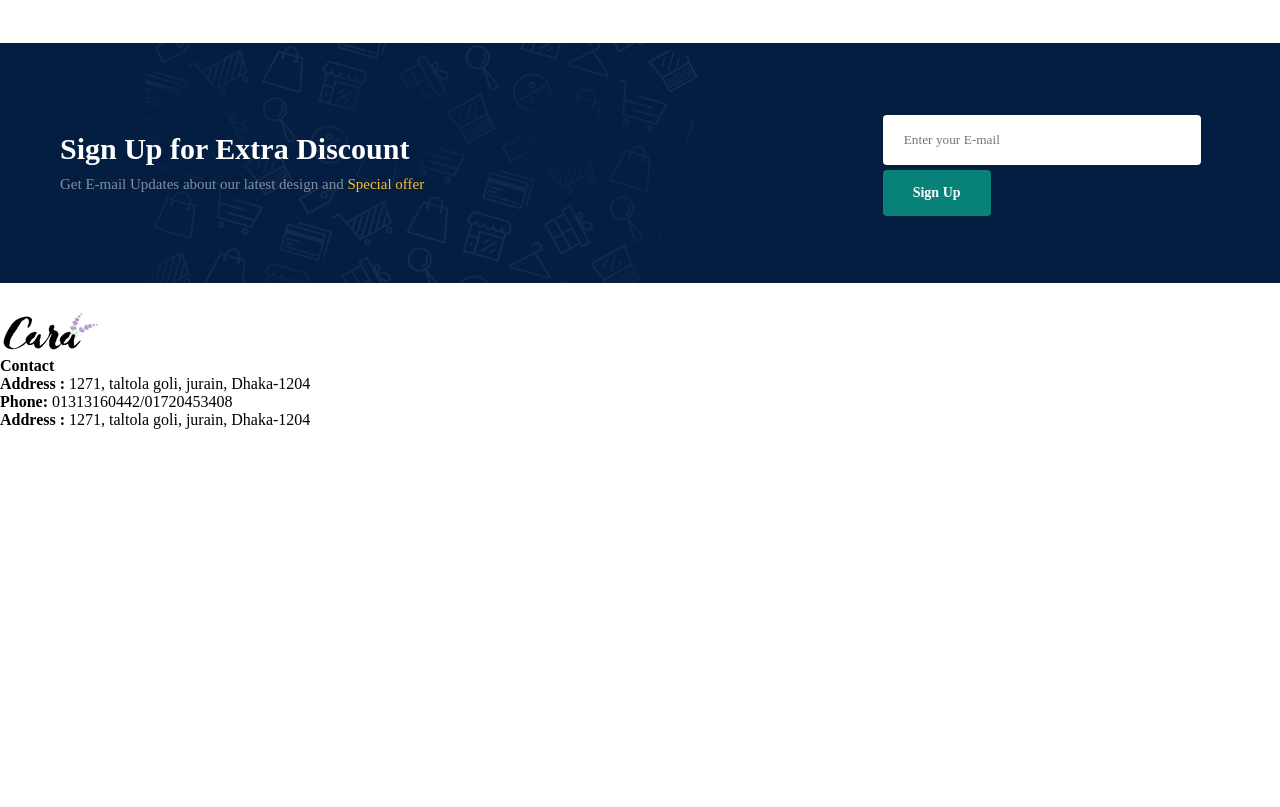
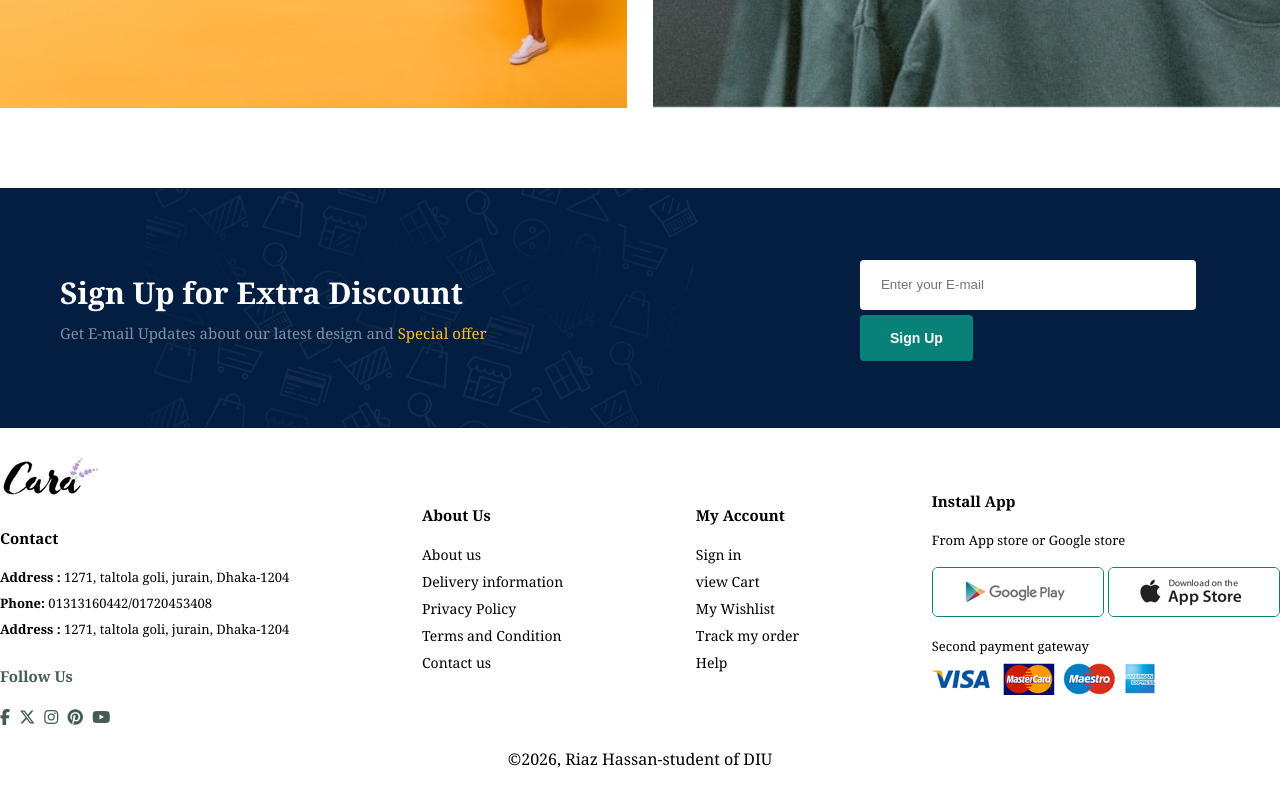
Before and after one commit to Riaz6452/E-commerce-Website, a plain HTML site: page index.html in a window 1280 px wide. Shown: the part 4157-4964 px from the top of the page. Before the commit the page ends 4586 px from the top, so only its background shows below. Drawn offline with Linux system fonts and the light colour scheme.

Commit message:
Almost Finished

```diff
--- a/index.html
+++ b/index.html
@@ -1,12 +1,9 @@
 <!doctype html>
 <html lang="en">
-  <head>
+<head>
     <meta charset="UTF-8" />
     <meta name="viewport" content="width=device-width, initial-scale=1.0" />
-    <link
-      rel="stylesheet"
-      href="https://cdnjs.cloudflare.com/ajax/libs/font-awesome/6.4.0/css/all.min.css"
-    />
+    <link rel="stylesheet" href="https://cdnjs.cloudflare.com/ajax/libs/font-awesome/6.5.1/css/all.min.css">
     <link rel="stylesheet" href="style.css" />
     <title>E-commerce</title>
   </head>
@@ -348,15 +345,60 @@
             </div>
      </section>
 
-     <footer>
+<footer>
+
       <div class="col">
-            <img src="img/logo.png" alt="logo">
+            <img class="logo" src="img/logo.png" alt="logo">
             <h4>Contact</h4>
             <p><strong>Address :</strong>&nbsp;1271, taltola goli, jurain, Dhaka-1204</p>
             <p><strong>Phone:</strong>&nbsp;01313160442/01720453408</p>
             <p><strong>Address :</strong>&nbsp;1271, taltola goli, jurain, Dhaka-1204</p>
+
+            <div class="follow">
+                  <h4>Follow Us</h4>
+                  <div class="icon">
+                        <i class="fa-brands fa-facebook-f"></i>
+                        <i class="fa-brands fa-x-twitter"></i>
+                        <i class="fa-brands fa-instagram"></i>
+                        <i class="fa-brands fa-pinterest"></i>
+                        <i class="fa-brands fa-youtube"></i>
+                  </div>
+            </div>
       </div>
-     </footer>
+
+
+      <div class="col">
+            <h4>About Us</h4>
+            <a href="#">About us</a>
+            <a href="#">Delivery information</a>
+            <a href="#">Privacy Policy</a>
+            <a href="#">Terms and Condition</a>
+            <a href="#">Contact us</a>
+      </div>
+
+            <div class="col">
+            <h4>My Account</h4>
+            <a href="#">Sign in</a>
+            <a href="#">view Cart</a>
+            <a href="#">My Wishlist</a>
+            <a href="#">Track my order</a>
+            <a href="#">Help</a>
+      </div>
+
+      <div class="col install">
+            <h4>Install App</h4>
+            <p>From App store or Google store</p>
+            <div class="row">
+                  <img src="img/pay/play.jpg" alt="play-store">
+                  <img src="img/pay/app.jpg" alt="app-store">
+            </div>
+            <p>Second payment gateway</p>
+            <img src="img/pay/pay.png" alt="">
+      </div>
+</footer>
+<div class="copy-right">
+      <p>&copy;2026, Riaz Hassan-student of DIU</p>
+</div>
 
   </body>
 </html>
--- a/style.css
+++ b/style.css
@@ -1,10 +1,10 @@
 * {
   padding: 0;
   margin: 0;
-  font-family: "New Times Roman", serif;
   box-sizing: border-box;
 }
 body {
+  font-family: Georgia, 'Times New Roman', Times, serif;
   width: 100%;
 }
 .header {
@@ -56,8 +56,7 @@ body {
   font-weight: 100;
   padding-bottom: 15px;
 }
-.hero h2,
-h1 {
+.hero h2,.hero h1 {
   font-size: 50px;
   padding-bottom: 10px;
 }
@@ -209,7 +208,7 @@ h1 {
 }
 #banner h2 {
   font-size: 40px;
-  font-family: 700;
+  font-weight: 700;
   padding-bottom: 40px;
   color: #fff;
 }
@@ -309,3 +308,55 @@ button.normal:hover {
   background-color: #088178;
   color: #fff;
 }
+footer{
+  display: flex;
+  align-items: center;
+  justify-content: space-between;
+  flex-wrap: wrap;
+}
+footer .col{
+  display: flex;
+  flex-direction: column;
+  align-items: flex-start;
+  margin-bottom: 20px;
+}
+.col .logo{
+  margin-bottom: 30px;
+}
+footer h4{
+  font-size: 15px;
+  padding-bottom: 20px;
+}
+footer p{
+  font-size: 13px;
+  margin: 0 0 8px 0;
+}
+footer a{
+  color: #000;
+  font-size: 14px;
+  text-decoration: none;
+  margin: 0 0 8px 0;
+}
+footer .follow{
+  color: #465b52;
+  padding-top: 20px;
+}
+footer .follow i{
+  padding-right: 5px;
+  cursor: pointer;
+
+}
+footer .install .row img{
+  border: 1px solid #088178;
+  border-radius: 6px;
+  margin: 10px 0 15px 0;
+}
+footer .follow i:hover ,
+footer a:hover{
+  color: #088178;
+}
+.copy-right{
+  width: 100%;
+  text-align: center;
+  margin-bottom: 50px;
+}
```
